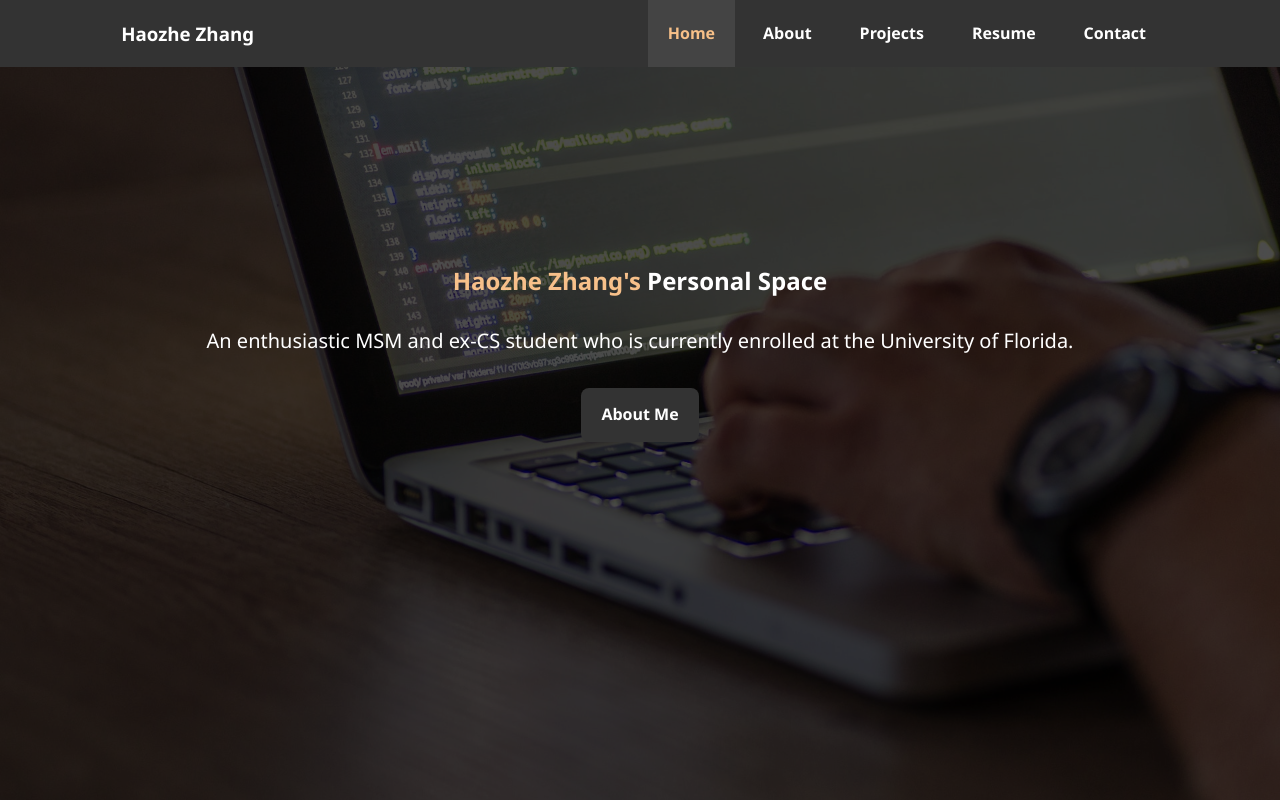
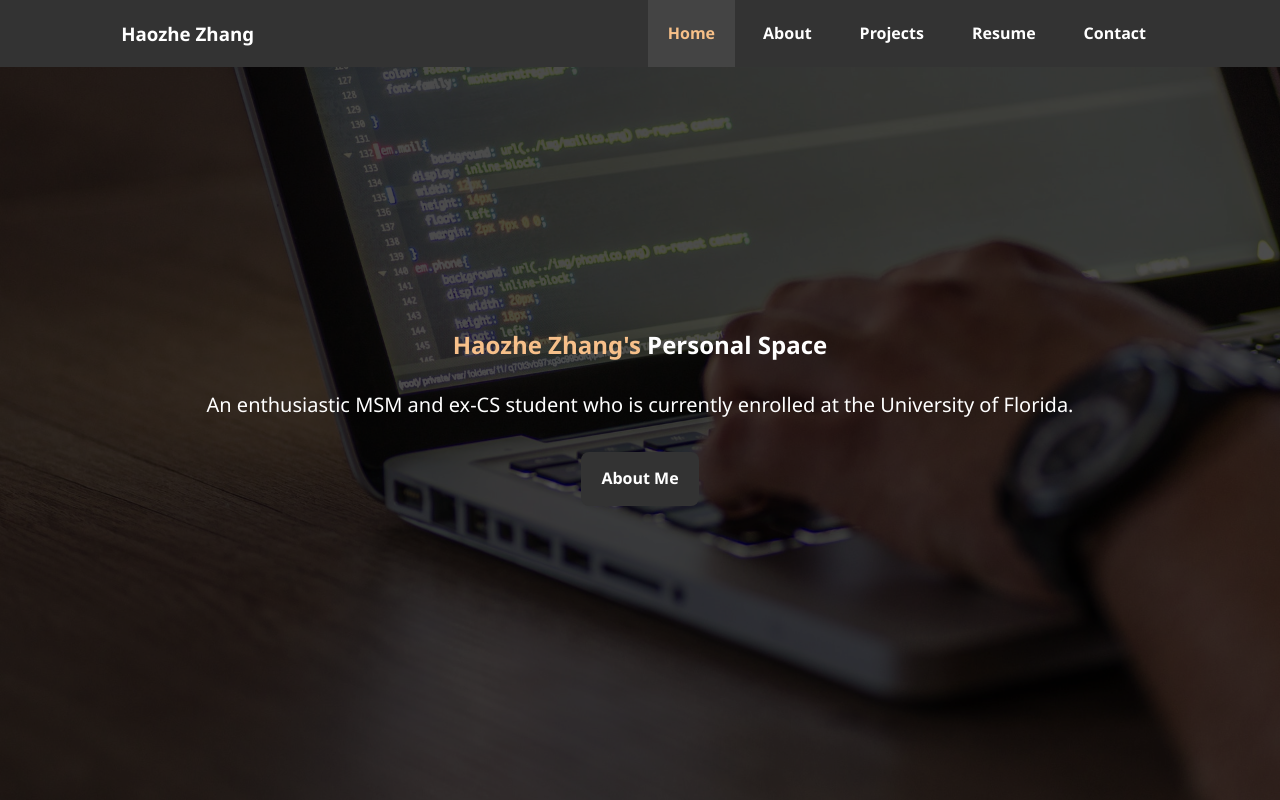
Before and after one commit to rrrrr4788/PersonalWebsite, a React (Create React App) app: page / in a window 1280 px wide. Shown: the top 800 px of the page. Built offline with nearby package versions, Linux system fonts and the light colour scheme.

Commit message:
showcase text viewheight adjustment

```diff
--- a/src/styles/App.css
+++ b/src/styles/App.css
@@ -289,7 +289,7 @@ p {
 #showcase .showcase-content {
 	color: white;
 	text-align: center;
-	padding: 25vh 0;
+	padding: 33vh 0;
 	animation: appear-home 0.7s forwards ease-in-out;
 }
 
```
